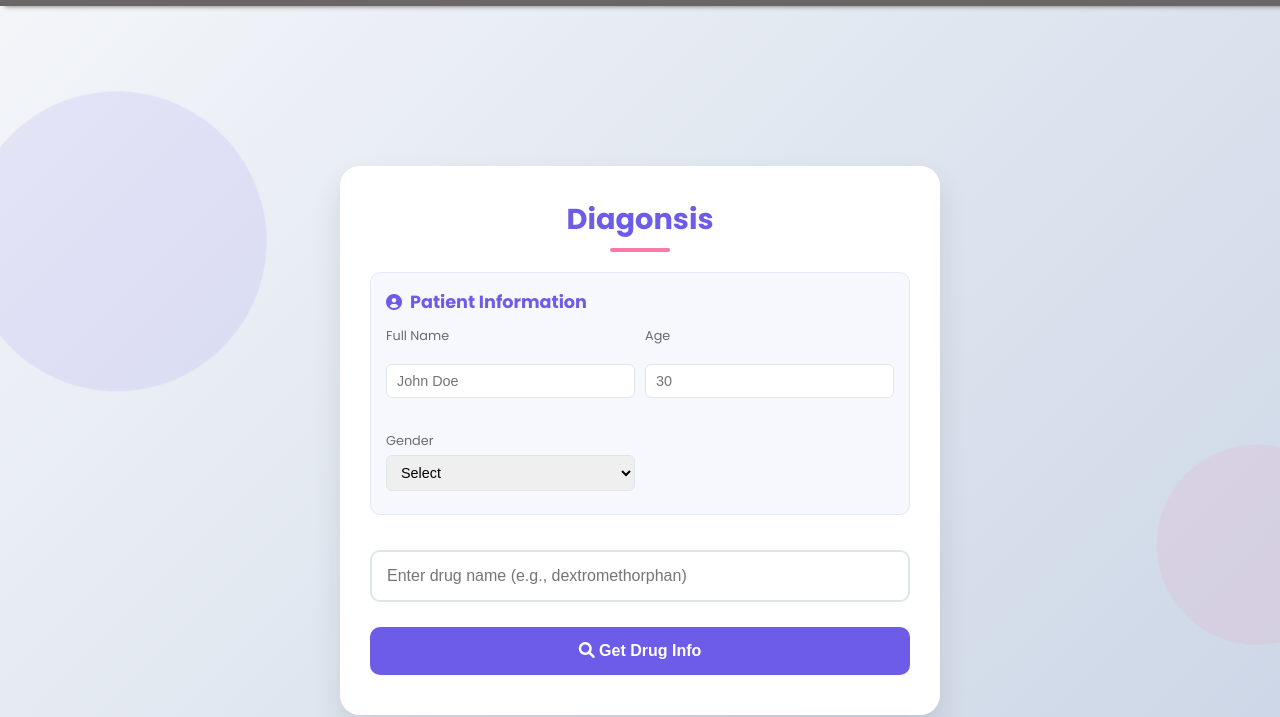
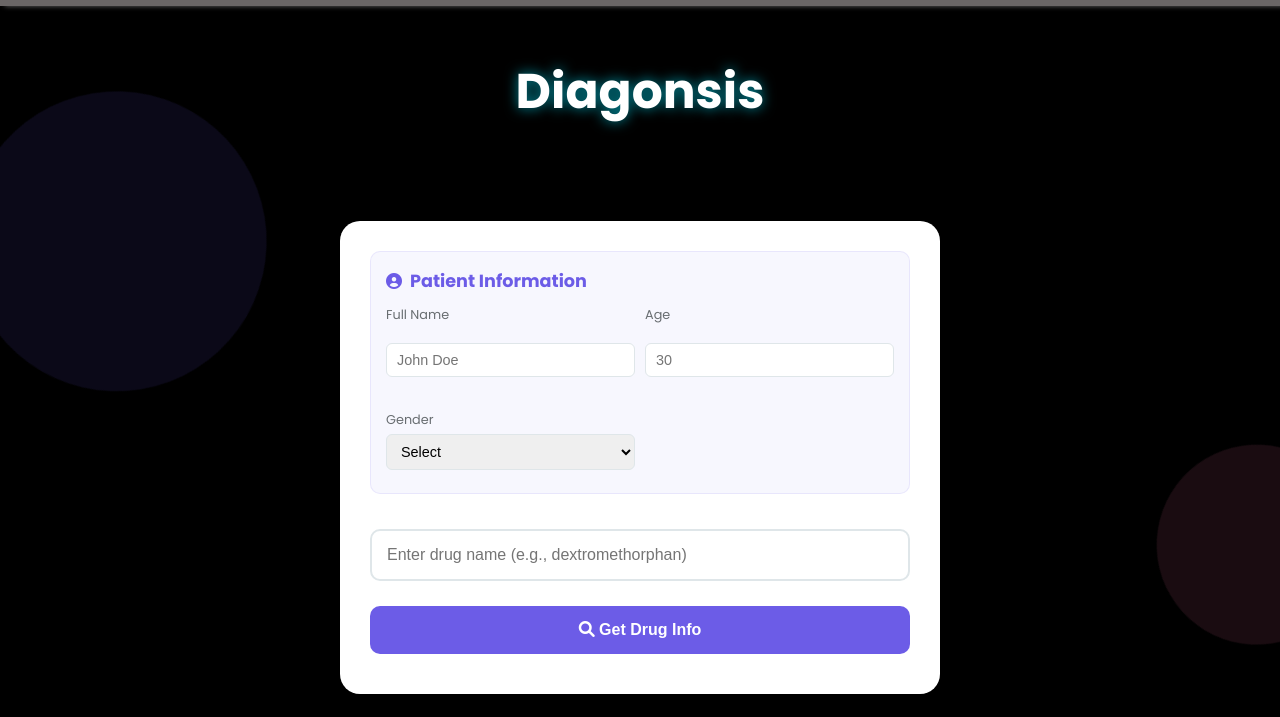
Before and after one commit to nilarpan7/Medified-Hacktropica, a website: page diagnosis.html in a window 1280 px wide. Shown: the part 102-819 px from the top of the page. Drawn offline with Linux system fonts and the light colour scheme.

Commit message:
update diagnosis.html

```diff
--- a/diagnosis.html
+++ b/diagnosis.html
@@ -24,7 +24,25 @@
       padding: 0;
       box-sizing: border-box;
     }
-
+    .heading h2{
+      font-size: 3rem;
+    }
+    @keyframes pulse-text {
+    0% {
+        text-shadow: 0 0 5px rgba(0, 229, 255, 0.3);
+        transform: scale(1);
+    }
+    100% {
+        text-shadow: 0 0 15px rgba(0, 229, 255, 0.7);
+        transform: scale(1.02);
+    }
+}
+.heading h2  {
+    font-size: 3rem;
+    margin-bottom: 10px;
+    color: rgb(255, 255, 255);
+    animation: pulse-text 2s infinite alternate;
+}
     header {
             text-align: center;
             margin-bottom: 3rem;
@@ -45,7 +63,7 @@
 
     body {
       font-family: 'Poppins', sans-serif;
-      background: linear-gradient(135deg, #f5f7fa 0%, #c3cfe2 100%);
+      background: black;
       min-height: 100vh;
       color: var(--dark);
       overflow-x: hidden;
@@ -73,7 +91,8 @@
         }
     .container {
       max-width: 600px;
-      margin: 20vh auto;
+
+      margin: 10vh auto;
       background: white;
       padding: 30px;
       border-radius: 20px;
@@ -113,7 +132,7 @@
       transform: translateX(-50%);
       width: 60px;
       height: 4px;
-      background: var(--accent);
+      background: black;
       border-radius: 2px;
       animation: scaleIn 0.8s ease-out 0.3s both;
     }
@@ -435,9 +454,10 @@
     <div class="shape shape-2"></div>
     <div class="shape shape-3"></div>
   </div>
+  <div class="heading"> <h2>Diagonsis</h2></div>
 
   <div class="container">
-    <h2>Diagonsis</h2>
+
 
     <div class="patient-info">
       <h3><i class="fas fa-user-circle"></i> Patient Information</h3>
```
